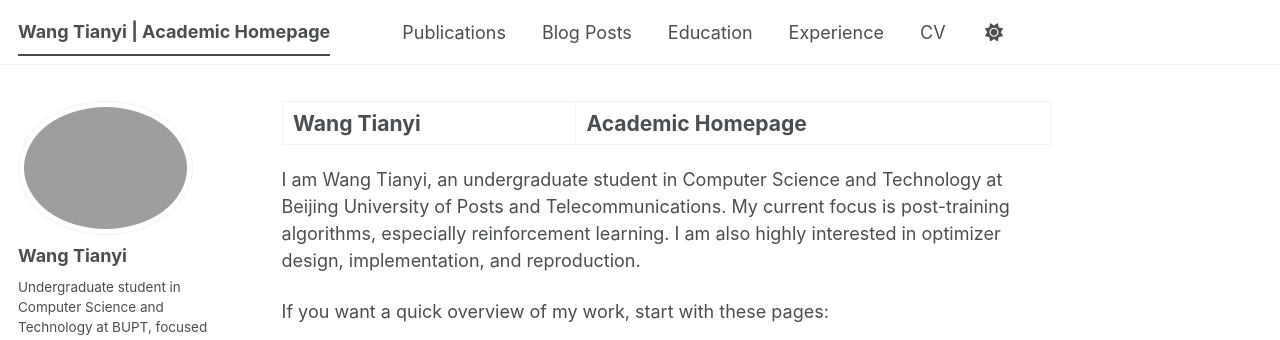
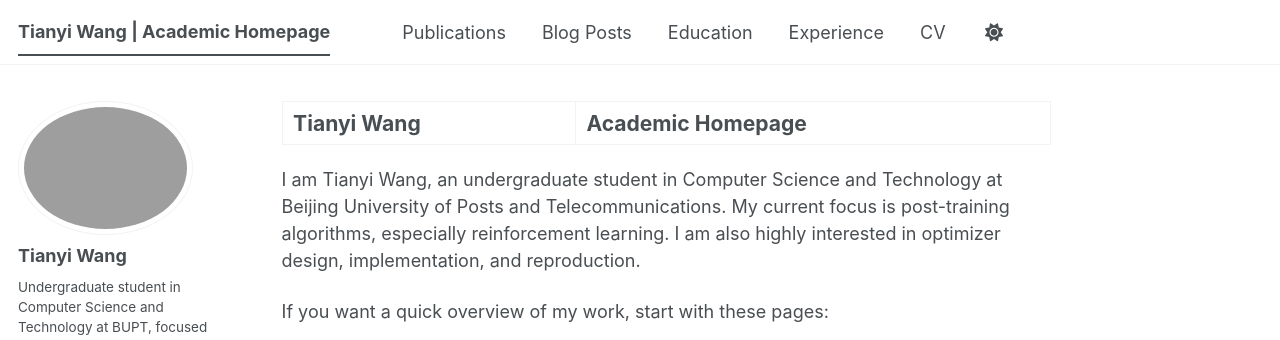
Before and after one commit to 1BIMU/Academic_CV, a Jekyll site: the page built from _pages/about.md, in a window 1280 px wide and 900 px high. Shown: the top 340 px of the window. Built offline with Jekyll 4.4.1, drawn with Linux system fonts in a browser that asks for light colours; a script bundle is joined from its source files by our own code; library files that are not in the unit come from our copies; some of the changed text lies outside the part shown.

```diff
--- a/_config.yml
+++ b/_config.yml
@@ -9,10 +9,10 @@
 # Basic Site Settings
 locale                   : "en-US"
 site_theme               : "default" # The available themes options are "default", "air", "sunrise", "mint", "dirt" and "contrast"
-title                    : "Wang Tianyi | Academic Homepage"
+title                    : "Tianyi Wang | Academic Homepage"
 masthead_title           : false
 title_separator          : "-"
-name                     : &name "Wang Tianyi"
+name                     : &name "Tianyi Wang"
 description              : &description "Undergraduate student in Computer Science and Technology at Beijing University of Posts and Telecommunications, focused on post-training algorithms and optimizer design/implementation"   # Update this with a general description of your site, this is the default if not overridden by a page
 url                      : https://1bimu.github.io # The base hostname & protocol for your site e.g. "https://[your GitHub username].github.io",
                                                            # or if you already have some other page hosted on Github then use "https://[your GitHub username].github.io/[Your Repo Name]"
@@ -25,7 +25,7 @@ repository               : "1BIMU/Academic_CV"
 author:
   # Biographic information
   avatar           : "blog_images/avatar.jpg"
-  name             : "Wang Tianyi"
+  name             : "Tianyi Wang"
   pronouns         : # example: "she/her"
   bio              : "Undergraduate student in Computer Science and Technology at BUPT, focused on post-training RL and optimizer implementation."
   location         : "Beijing, China"
--- a/_data/cv.json
+++ b/_data/cv.json
@@ -1,6 +1,6 @@
 {
   "basics": {
-    "name": "Wang Tianyi",
+    "name": "Tianyi Wang",
     "label": "Undergraduate Student in Computer Science and Technology, BUPT",
     "email": "bimu@bupt.edu.cn",
     "phone": "133-0298-4519",
--- a/_pages/about.md
+++ b/_pages/about.md
@@ -1,13 +1,13 @@
 ---
 permalink: /
-title: "Wang Tianyi | Academic Homepage"
+title: "Tianyi Wang | Academic Homepage"
 author_profile: true
 redirect_from:
   - /about/
   - /about.html
 ---
 
-I am Wang Tianyi, an undergraduate student in Computer Science and Technology at Beijing University of Posts and Telecommunications. My current focus is post-training algorithms, especially reinforcement learning. I am also highly interested in optimizer design, implementation, and reproduction.
+I am Tianyi Wang, an undergraduate student in Computer Science and Technology at Beijing University of Posts and Telecommunications. My current focus is post-training algorithms, especially reinforcement learning. I am also highly interested in optimizer design, implementation, and reproduction.
 
 If you want a quick overview of my work, start with these pages:
 
```
Also changed, not shown: _publications/2009-10-01-paper-title-number-1.md (+1 -1 lines), _publications/2010-10-01-paper-title-number-2.md (+1 -1 lines), _publications/2026-03-01-dyjr-preserving-diversity.md (+1 -1 lines), images/publications/README.md (+1 -1 lines).
